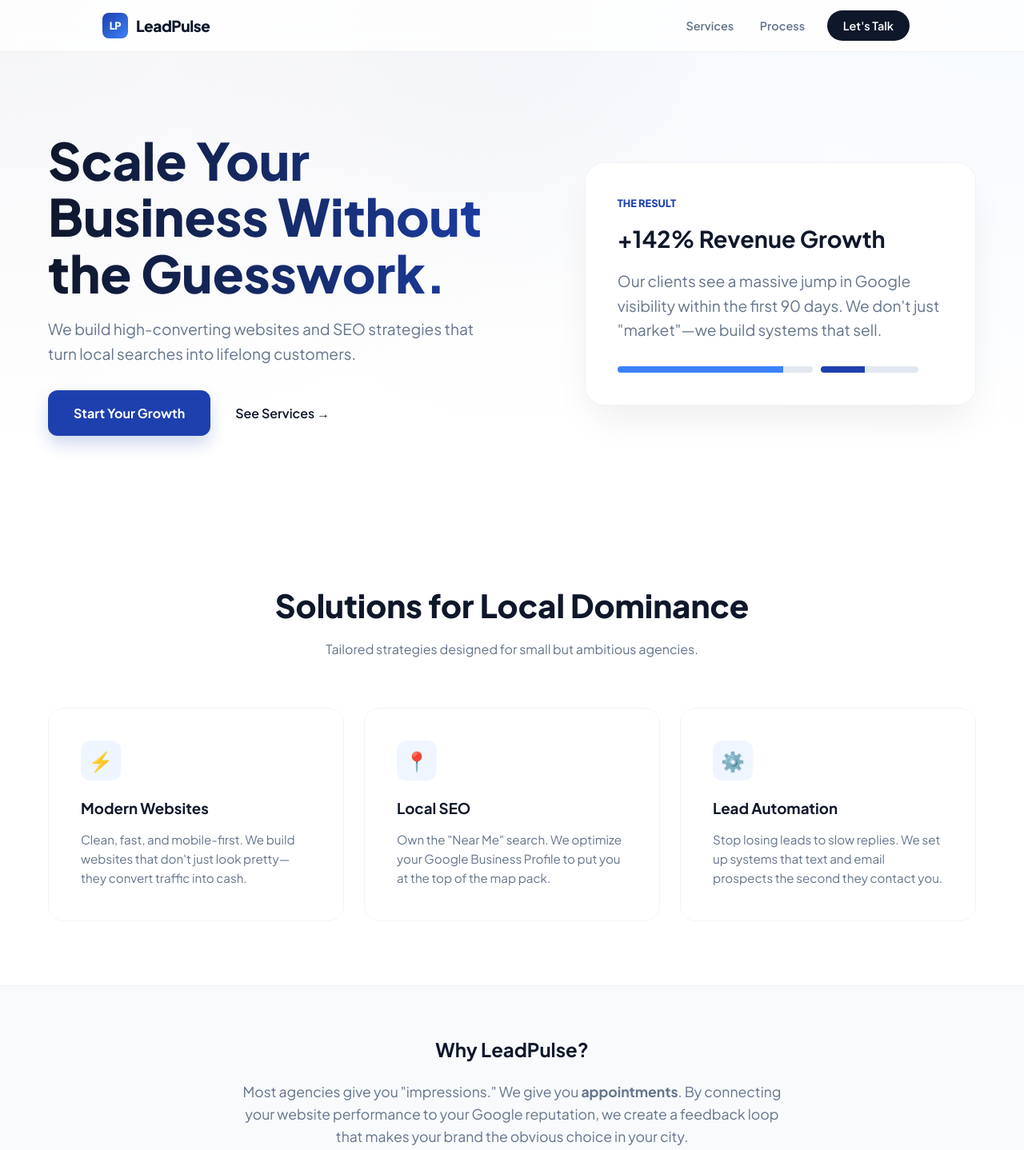
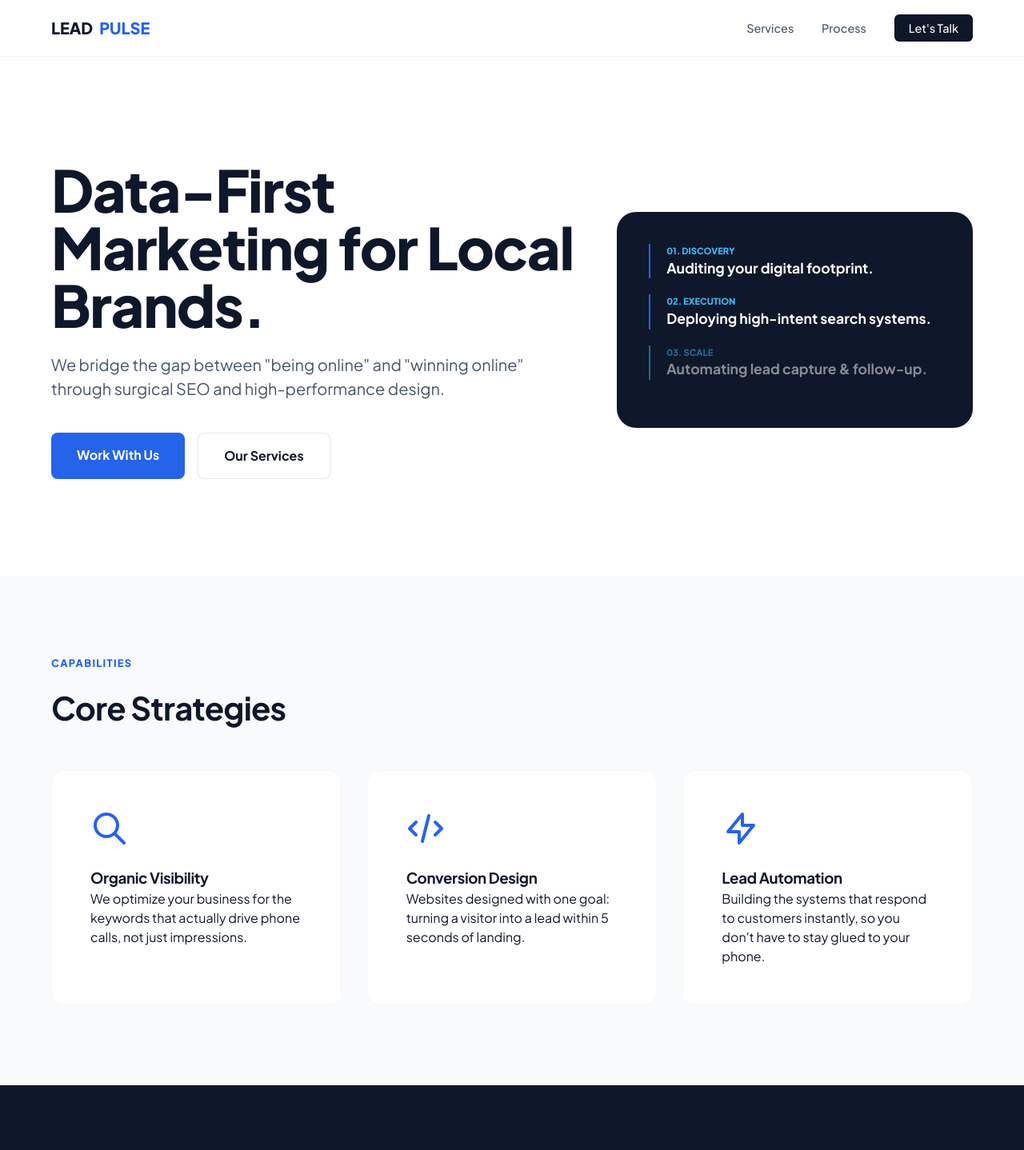
Before and after one commit to thcornell/LeadPulse-site, a plain HTML site: page index.html in a window 1280 px wide. Shown: the top 1438 px of the page at 80% size. Drawn offline with Linux system fonts and the light colour scheme.

Commit message:
Update index.html

```diff
--- a/index.html
+++ b/index.html
@@ -3,306 +3,274 @@
 <head>
     <meta charset="UTF-8">
     <meta name="viewport" content="width=device-width, initial-scale=1.0">
-    <title>LeadPulse | High-Performance Marketing</title>
-    <meta name="description" content="LeadPulse helps small businesses grow through modern websites and Google optimization.">
-    <link href="https://fonts.googleapis.com/css2?family=Plus+Jakarta+Sans:wght@400;600;700;800&display=swap" rel="stylesheet">
+    <title>LeadPulse | Performance Marketing</title>
+    <link href="https://fonts.googleapis.com/css2?family=Plus+Jakarta+Sans:wght@400;500;700;800&display=swap" rel="stylesheet">
 
     <style>
         :root {
-            --primary: #1e40af;
-            --primary-dark: #1e3a8a;
-            --accent: #3b82f6;
-            --slate: #0f172a;
-            --gray: #64748b;
-            --light: #f8fafc;
+            --primary: #2563eb;
+            --dark: #0f172a;
+            --slate: #475569;
+            --light-bg: #f8fafc;
+            --accent: #38bdf8;
         }
 
         * { margin:0; padding:0; box-sizing:border-box; scroll-behavior: smooth; }
 
         body {
             font-family: 'Plus Jakarta Sans', sans-serif;
-            color: var(--slate);
-            background: #ffffff;
-            line-height: 1.6;
+            color: var(--dark);
+            background: white;
+            line-height: 1.5;
         }
 
-        /* Animated Background Gradient */
-        .bg-mesh {
-            position: fixed;
-            top: 0; left: 0; width: 100%; height: 100%;
-            z-index: -1;
-            background-color: #ffffff;
-            background-image:
-                radial-gradient(at 0% 0%, hsla(225,39%,30%,0.05) 0, transparent 50%),
-                radial-gradient(at 50% 0%, hsla(225,39%,30%,0.03) 0, transparent 50%),
-                radial-gradient(at 100% 0%, hsla(217,91%,60%,0.05) 0, transparent 50%);
-        }
+        /* Typography */
+        h1, h2, h3 { letter-spacing: -0.02em; }
 
         /* Navigation */
         header {
-            position: sticky;
-            top: 0;
-            background: rgba(255, 255, 255, 0.8);
-            backdrop-filter: blur(12px);
+            position: fixed;
+            top: 0; width: 100%;
+            background: rgba(255, 255, 255, 0.9);
+            backdrop-filter: blur(10px);
             display: flex;
             justify-content: space-between;
             align-items: center;
-            padding: 1rem 10%;
+            padding: 1.25rem 5%;
+            z-index: 1000;
             border-bottom: 1px solid rgba(0,0,0,0.05);
-            z-index: 100;
         }
 
-        .logo {
-            display: flex;
-            align-items: center;
-            font-weight: 800;
-            font-size: 1.2rem;
-            letter-spacing: -0.5px;
-        }
-
-        .logo-icon {
-            width: 32px;
-            height: 32px;
-            margin-right: 10px;
-            border-radius: 8px;
-            background: linear-gradient(135deg, var(--primary), var(--accent));
-            display: flex;
-            align-items: center;
-            justify-content: center;
-            color: white;
-            font-size: 0.8rem;
-        }
+        .logo { font-weight: 800; font-size: 1.25rem; display: flex; align-items: center; gap: 8px; }
+        .logo span { color: var(--primary); }
 
         nav a {
-            margin: 0 15px;
+            margin-left: 2rem;
             text-decoration: none;
-            color: var(--gray);
-            font-weight: 600;
+            color: var(--slate);
+            font-weight: 500;
             font-size: 0.9rem;
-            transition: 0.3s;
+            transition: 0.2s;
         }
 
         nav a:hover { color: var(--primary); }
 
-        .btn-nav {
-            background: var(--slate);
+        .cta-mini {
+            background: var(--dark);
             color: white !important;
-            padding: 10px 20px;
-            border-radius: 50px;
-            margin-left: 10px;
+            padding: 8px 18px;
+            border-radius: 6px;
         }
 
-        /* Hero Section */
+        /* Hero - High Contrast Split */
         .hero {
-            display: flex;
+            display: grid;
+            grid-template-columns: 1.2fr 0.8fr;
+            min-height: 90vh;
             align-items: center;
-            max-width: 1200px;
-            margin: 0 auto;
-            padding: 100px 20px;
-            gap: 60px;
+            padding: 0 5%;
+            padding-top: 80px;
+            gap: 40px;
         }
 
-        .hero-text { flex: 1.2; }
-
-        .hero h1 {
-            font-size: clamp(2.5rem, 5vw, 4rem);
-            line-height: 1.1;
-            margin-bottom: 20px;
+        .hero-content h1 {
+            font-size: clamp(2.5rem, 6vw, 4.5rem);
+            line-height: 1;
+            margin-bottom: 1.5rem;
             font-weight: 800;
-            background: linear-gradient(to right, var(--slate), var(--primary));
-            -webkit-background-clip: text;
-            -webkit-text-fill-color: transparent;
         }
 
-        .hero p {
-            font-size: 1.2rem;
-            color: var(--gray);
-            margin-bottom: 30px;
-            max-width: 550px;
+        .hero-content p {
+            font-size: 1.25rem;
+            color: var(--slate);
+            margin-bottom: 2.5rem;
+            max-width: 600px;
         }
 
-        .hero-btns { display: flex; gap: 15px; }
+        .btn-group { display: flex; gap: 1rem; }
 
-        .btn-primary {
-            background: var(--primary);
-            color: white;
-            padding: 16px 32px;
-            border-radius: 12px;
+        .btn {
+            padding: 1rem 2rem;
+            border-radius: 8px;
             text-decoration: none;
             font-weight: 700;
-            box-shadow: 0 10px 20px rgba(30, 64, 175, 0.2);
-            transition: 0.3s ease;
+            transition: 0.2s;
         }
 
-        .btn-primary:hover { transform: translateY(-2px); background: var(--primary-dark); }
+        .btn-main { background: var(--primary); color: white; }
+        .btn-main:hover { background: #1d4ed8; transform: translateY(-2px); }
+        .btn-outline { border: 1px solid #e2e8f0; color: var(--dark); }
+        .btn-outline:hover { background: var(--light-bg); }
 
-        .hero-visual {
-            flex: 0.8;
-            background: white;
+        /* The "Framework" Visual (Replacing stats) */
+        .framework-box {
+            background: var(--dark);
             padding: 40px;
             border-radius: 24px;
-            border: 1px solid rgba(0,0,0,0.05);
-            box-shadow: 0 25px 50px -12px rgba(0, 0, 0, 0.08);
+            color: white;
             position: relative;
+            overflow: hidden;
         }
 
-        /* Services Grid */
-        .section {
-            max-width: 1200px;
-            margin: 80px auto;
-            padding: 0 20px;
+        .step {
+            margin-bottom: 20px;
+            padding-left: 20px;
+            border-left: 2px solid var(--primary);
         }
 
-        .section-header { text-align: center; margin-bottom: 60px; }
-        .section-header h2 { font-size: 2.5rem; font-weight: 800; }
-        .section-header p { color: var(--gray); margin-top: 10px; }
+        .step-label { font-size: 0.7rem; text-transform: uppercase; color: var(--accent); font-weight: 800; }
+        .step-title { font-size: 1.1rem; font-weight: 600; }
 
-        .services-grid {
-            display: grid;
-            grid-template-columns: repeat(auto-fit, minmax(280px, 1fr));
-            gap: 25px;
+        /* Services - Light Background */
+        .services-section {
+            background: var(--light-bg);
+            padding: 100px 5%;
         }
 
-        .card {
-            padding: 40px;
-            border-radius: 20px;
-            background: white;
-            border: 1px solid #f1f5f9;
-            transition: all 0.4s cubic-bezier(0.175, 0.885, 0.32, 1.275);
+        .section-tag {
+            color: var(--primary);
+            text-transform: uppercase;
+            font-weight: 800;
+            font-size: 0.8rem;
+            letter-spacing: 0.1em;
+            display: block;
+            margin-bottom: 1rem;
         }
 
-        .card:hover {
-            transform: translateY(-10px);
-            border-color: var(--accent);
-            box-shadow: 0 20px 40px rgba(0,0,0,0.05);
+        .grid {
+            display: grid;
+            grid-template-columns: repeat(auto-fit, minmax(300px, 1fr));
+            gap: 2rem;
+            margin-top: 3rem;
         }
 
-        .card-icon {
-            width: 50px; height: 50px;
-            background: #eff6ff;
-            border-radius: 12px;
-            margin-bottom: 20px;
-            display: flex; align-items: center; justify-content: center;
-            color: var(--primary); font-size: 1.5rem;
+        .service-card {
+            background: white;
+            padding: 3rem;
+            border-radius: 16px;
+            border: 1px solid rgba(0,0,0,0.03);
+            transition: 0.3s;
         }
 
-        .card h3 { margin-bottom: 12px; font-weight: 700; }
-        .card p { color: var(--gray); font-size: 0.95rem; }
+        .service-card:hover { border-color: var(--primary); }
 
-        /* Trust Banner */
-        .trust-banner {
-            background: #f8fafc;
-            padding: 60px 0;
+        .icon-box {
+            width: 48px; height: 48px;
+            color: var(--primary);
+            margin-bottom: 1.5rem;
+        }
+
+        /* Contrast Block - Dark Section */
+        .dark-block {
+            background: var(--dark);
+            color: white;
+            padding: 120px 5%;
             text-align: center;
-            border-top: 1px solid #f1f5f9;
-            border-bottom: 1px solid #f1f5f9;
         }
+
+        .dark-block h2 { font-size: 3rem; max-width: 800px; margin: 0 auto 2rem; }
 
         /* Footer */
         footer {
-            background: var(--slate);
-            color: white;
-            padding: 80px 10% 40px;
-            text-align: center;
+            padding: 4rem 5%;
+            background: white;
+            border-top: 1px solid #eee;
+            display: flex;
+            justify-content: space-between;
+            align-items: center;
         }
 
-        .footer-cta h2 { font-size: 2.5rem; margin-bottom: 20px; }
-        .footer-bottom { margin-top: 60px; padding-top: 20px; border-top: 1px solid rgba(255,255,255,0.1); font-size: 0.8rem; color: #94a3b8; }
-
-        /* Responsive */
-        @media(max-width:960px){
-            .hero { flex-direction: column; text-align: center; padding-top: 60px; }
-            .hero p { margin: 0 auto 30px; }
-            .hero-btns { justify-content: center; }
-            nav { display: none; } /* Consider a mobile menu later */
+        @media (max-width: 900px) {
+            .hero { grid-template-columns: 1fr; text-align: center; padding-top: 120px; }
+            .hero-content p { margin: 0 auto 2rem; }
+            .btn-group { justify-content: center; }
+            nav { display: none; }
         }
     </style>
 </head>
 
 <body>
-    <div class="bg-mesh"></div>
 
     <header>
-        <div class="logo">
-            <div class="logo-icon">LP</div>
-            LeadPulse
-        </div>
+        <div class="logo">LEAD<span>PULSE</span></div>
         <nav>
             <a href="#services">Services</a>
             <a href="#why">Process</a>
-            <a href="#contact" class="btn-nav">Let's Talk</a>
+            <a href="#contact" class="cta-mini">Let's Talk</a>
         </nav>
     </header>
 
     <main>
         <section class="hero">
-            <div class="hero-text">
-                <h1>Scale Your Business Without the Guesswork.</h1>
-                <p>We build high-converting websites and SEO strategies that turn local searches into lifelong customers.</p>
-                <div class="hero-btns">
-                    <a href="#contact" class="btn-primary">Start Your Growth</a>
-                    <a href="#services" style="padding: 16px; color: var(--slate); font-weight: 600; text-decoration: none;">See Services →</a>
+            <div class="hero-content">
+                <h1>Data-First Marketing for Local Brands.</h1>
+                <p>We bridge the gap between "being online" and "winning online" through surgical SEO and high-performance design.</p>
+                <div class="btn-group">
+                    <a href="#contact" class="btn btn-main">Work With Us</a>
+                    <a href="#services" class="btn btn-outline">Our Services</a>
                 </div>
             </div>
 
-            <div class="hero-visual">
-                <div style="font-size: 0.8rem; color: var(--primary); font-weight: 800; text-transform: uppercase; margin-bottom: 10px;">The Result</div>
-                <h3 style="font-size: 1.8rem; margin-bottom: 15px;">+142% Revenue Growth</h3>
-                <p style="color: var(--gray);">Our clients see a massive jump in Google visibility within the first 90 days. We don't just "market"—we build systems that sell.</p>
-                <div style="margin-top: 25px; display: flex; gap: 10px;">
-                    <div style="height: 8px; width: 60%; background: #e2e8f0; border-radius: 10px; overflow: hidden;"><div style="width: 85%; height: 100%; background: var(--accent);"></div></div>
-                    <div style="height: 8px; width: 30%; background: #e2e8f0; border-radius: 10px; overflow: hidden;"><div style="width: 45%; height: 100%; background: var(--primary);"></div></div>
+            <div class="framework-box">
+                <div class="step">
+                    <div class="step-label">01. Discovery</div>
+                    <div class="step-title">Auditing your digital footprint.</div>
+                </div>
+                <div class="step">
+                    <div class="step-label">02. Execution</div>
+                    <div class="step-title">Deploying high-intent search systems.</div>
+                </div>
+                <div class="step" style="border-color: var(--accent); opacity: 0.5;">
+                    <div class="step-label">03. Scale</div>
+                    <div class="step-title">Automating lead capture & follow-up.</div>
                 </div>
             </div>
         </section>
 
-        <section class="section" id="services">
-            <div class="section-header">
-                <h2>Solutions for Local Dominance</h2>
-                <p>Tailored strategies designed for small but ambitious agencies.</p>
-            </div>
+        <section class="services-section" id="services">
+            <span class="section-tag">Capabilities</span>
+            <h2 style="font-size: 2.5rem;">Core Strategies</h2>
 
-            <div class="services-grid">
-                <div class="card">
-                    <div class="card-icon">⚡</div>
-                    <h3>Modern Websites</h3>
-                    <p>Clean, fast, and mobile-first. We build websites that don't just look pretty—they convert traffic into cash.</p>
+            <div class="grid">
+                <div class="service-card">
+                    <div class="icon-box">
+                        <svg fill="none" stroke="currentColor" viewBox="0 0 24 24" xmlns="http://www.w3.org/2000/svg"><path stroke-linecap="round" stroke-linejoin="round" stroke-width="2" d="M21 21l-6-6m2-5a7 7 0 11-14 0 7 7 0 0114 0z"></path></svg>
+                    </div>
+                    <h3>Organic Visibility</h3>
+                    <p>We optimize your business for the keywords that actually drive phone calls, not just impressions.</p>
                 </div>
 
-                <div class="card">
-                    <div class="card-icon">📍</div>
-                    <h3>Local SEO</h3>
-                    <p>Own the "Near Me" search. We optimize your Google Business Profile to put you at the top of the map pack.</p>
+                <div class="service-card">
+                    <div class="icon-box">
+                        <svg fill="none" stroke="currentColor" viewBox="0 0 24 24" xmlns="http://www.w3.org/2000/svg"><path stroke-linecap="round" stroke-linejoin="round" stroke-width="2" d="M10 20l4-16m4 4l4 4-4 4M6 16l-4-4 4-4"></path></svg>
+                    </div>
+                    <h3>Conversion Design</h3>
+                    <p>Websites designed with one goal: turning a visitor into a lead within 5 seconds of landing.</p>
                 </div>
 
-                <div class="card">
-                    <div class="card-icon">⚙️</div>
+                <div class="service-card">
+                    <div class="icon-box">
+                        <svg fill="none" stroke="currentColor" viewBox="0 0 24 24" xmlns="http://www.w3.org/2000/svg"><path stroke-linecap="round" stroke-linejoin="round" stroke-width="2" d="M13 10V3L4 14h7v7l9-11h-7z"></path></svg>
+                    </div>
                     <h3>Lead Automation</h3>
-                    <p>Stop losing leads to slow replies. We set up systems that text and email prospects the second they contact you.</p>
+                    <p>Building the systems that respond to customers instantly, so you don't have to stay glued to your phone.</p>
                 </div>
             </div>
         </section>
 
-        <section class="trust-banner" id="why">
-            <div class="section" style="margin: 0 auto;">
-                <h2 style="margin-bottom: 20px;">Why LeadPulse?</h2>
-                <p style="max-width: 700px; margin: 0 auto; font-size: 1.1rem; color: var(--gray);">
-                    Most agencies give you "impressions." We give you <strong>appointments</strong>. By connecting your website performance to your Google reputation, we create a feedback loop that makes your brand the obvious choice in your city.
-                </p>
-            </div>
+        <section class="dark-block" id="why">
+            <span class="section-tag" style="color: var(--accent);">Why LeadPulse</span>
+            <h2>Stop blending in. Start being the obvious choice.</h2>
+            <p style="color: #94a3b8; max-width: 600px; margin: 0 auto 3rem;">We don't offer generic packages. We build the digital infrastructure your specific business needs to dominate your local market.</p>
+            <a href="mailto:thcornell@gmail.com" class="btn btn-main" style="background: white; color: var(--dark);">Book a Strategy Session</a>
         </section>
 
-        <footer>
-            <div class="footer-cta" id="contact">
-                <h2>Ready to grow?</h2>
-                <p style="margin-bottom: 30px; opacity: 0.8;">Schedule a free 15-minute audit of your current online presence.</p>
-                <a href="mailto:thcornell@gmail.com" class="btn-primary" style="background: white; color: var(--slate); box-shadow: none;">Book My Audit</a>
-            </div>
-            <div class="footer-bottom">
-                <p>© 2026 LeadPulse Agency. Built for performance.</p>
-            </div>
-        </footer>
     </main>
+
+    <footer>
+        <div class="logo">LEAD<span>PULSE</span></div>
+        <p style="color: var(--slate); font-size: 0.8rem;">© 2026 LeadPulse Agency. All rights reserved.</p>
+    </footer>
 
 </body>
 </html>
```
